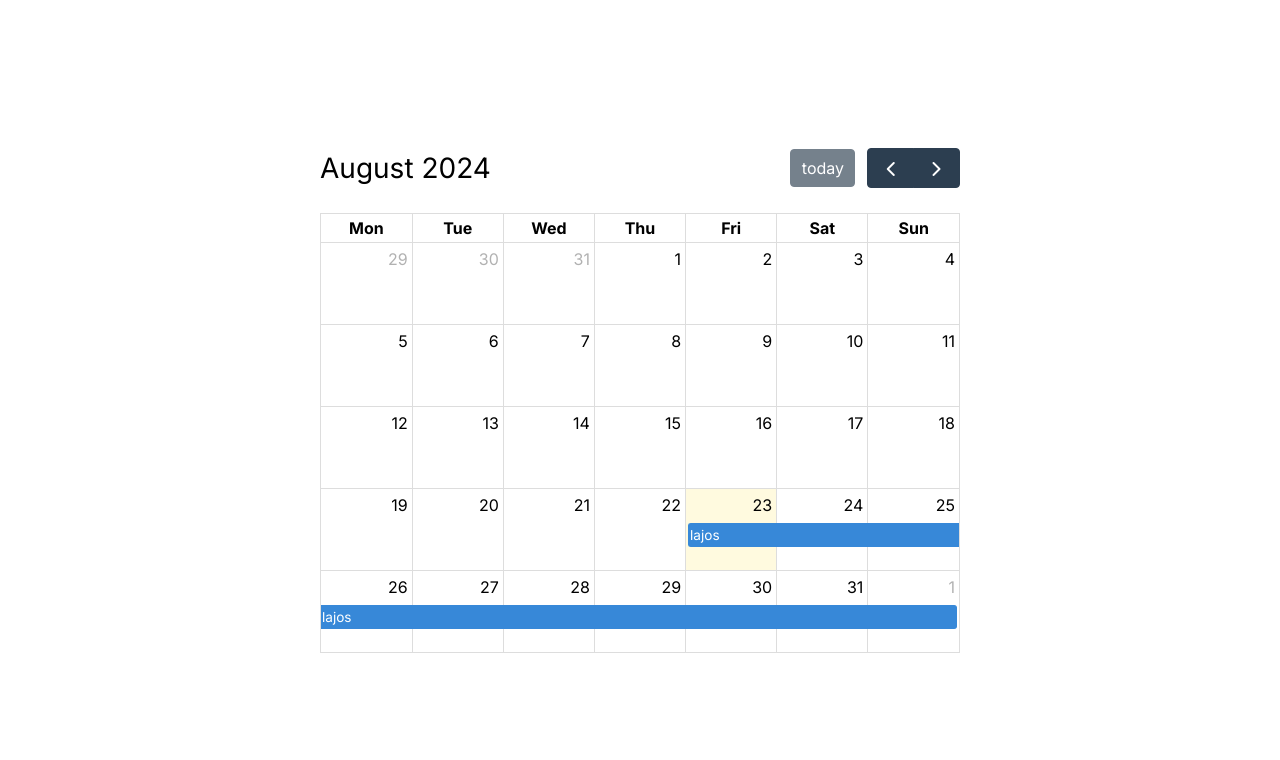
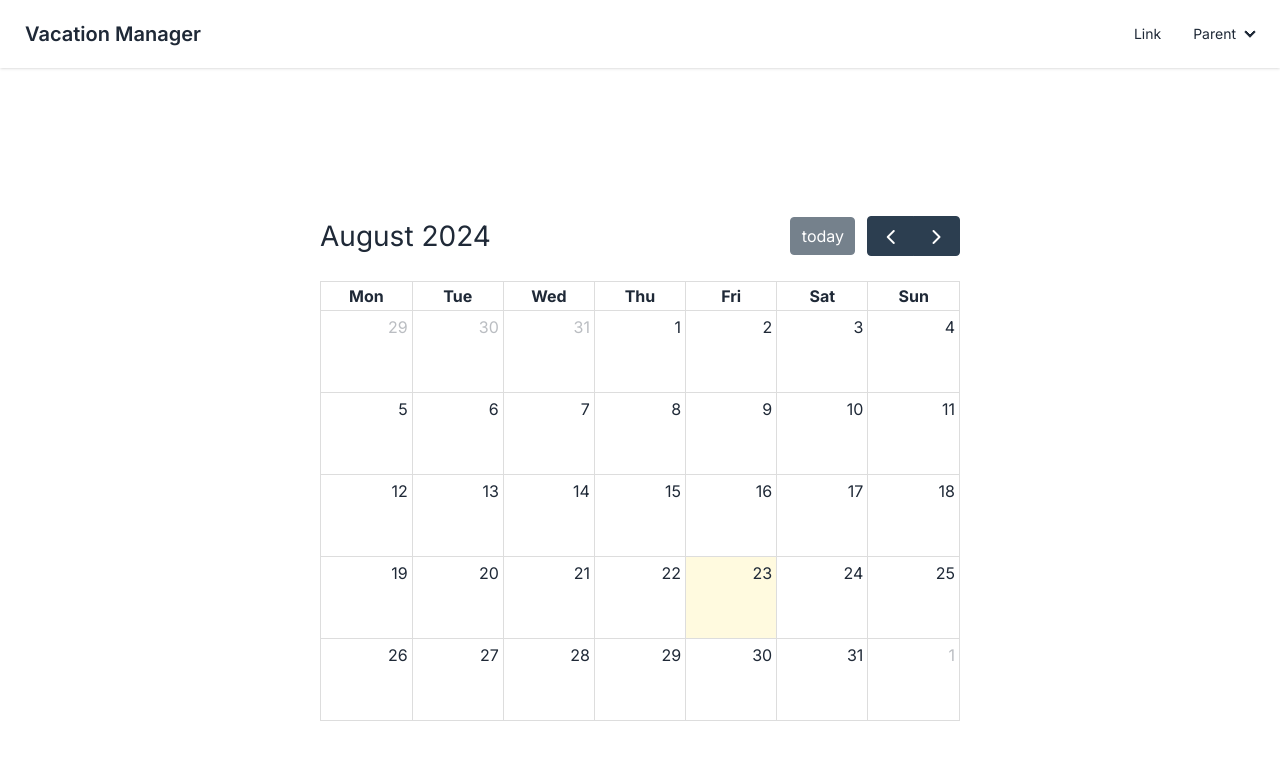
Before and after one commit to hajdupetke/vacation-manager, a Next.js app: page / in a window 1280 px wide. Shown: the top 760 px of the page. Built offline with nearby package versions, Linux system fonts and the light colour scheme; no server answers; the database is empty.

Commit message:
Added event getter action, created navbar, created admin homepage

```diff
--- a/src/_components/Cal.tsx
+++ b/src/_components/Cal.tsx
@@ -1,8 +1,24 @@
 "use client";
 import FullCalendar from "@fullcalendar/react";
 import dayGridPlugin from "@fullcalendar/daygrid";
+import { LeaveRequest, LeaveState } from "@prisma/client";
+import { useEffect } from "react";
 
-const Cal = (props: any) => (
+interface CalendarProps {
+  events: {
+    title: string | undefined;
+    start: string | undefined;
+    end: string | undefined;
+    state: LeaveState | undefined;
+  }[];
+}
+
+const Cal = ({ events }: CalendarProps) => {
+  useEffect(() => {
+    console.log(events);
+  });
+
+  return (
     <div className="w-[calc(100%/2)]">
       <FullCalendar
         plugins={[dayGridPlugin]}
@@ -10,15 +26,10 @@ const Cal = (props: any) => (
         fixedWeekCount={false}
         height="auto"
         firstDay={1}
-      events={[
-        {
-          title: "lajos",
-          start: "2024-08-23",
-          end: "2024-09-02",
-        },
-      ]}
+        events={events}
       />
     </div>
   );
+};
 
 export default Cal;
--- /dev/null
+++ b/src/_components/Navigation.tsx
@@ -0,0 +1,33 @@
+import React from "react";
+
+const Navigation = () => {
+  return (
+    <div className="navbar bg-base-100 shadow">
+      <div className="flex-1">
+        <a className="btn btn-ghost text-xl">Vacation Manager</a>
+      </div>
+      <div className="flex-none">
+        <ul className="menu menu-horizontal px-1">
+          <li>
+            <a>Link</a>
+          </li>
+          <li>
+            <details>
+              <summary>Parent</summary>
+              <ul className="rounded-t-none bg-base-100 p-2">
+                <li>
+                  <a>Link 1</a>
+                </li>
+                <li>
+                  <a>Link 2</a>
+                </li>
+              </ul>
+            </details>
+          </li>
+        </ul>
+      </div>
+    </div>
+  );
+};
+
+export default Navigation;
--- /dev/null
+++ b/src/app/admin/page.tsx
@@ -0,0 +1,3 @@
+export default function AdminHome() {
+  return <h1>Admin Home Page</h1>;
+}
--- a/src/app/layout.tsx
+++ b/src/app/layout.tsx
@@ -2,6 +2,7 @@ import "~/styles/globals.css";
 import { Inter } from "next/font/google";
 
 import { type Metadata } from "next";
+import Navigation from "~/_components/Navigation";
 
 export const metadata: Metadata = {
   title: "Vacation Manager",
@@ -17,7 +18,10 @@ export default function RootLayout({
 }: Readonly<{ children: React.ReactNode }>) {
   return (
     <html lang="en" className={inter.className}>
-      <body>{children}</body>
+      <body>
+        <Navigation />
+        <div className="h-[calc(100vh-68px)]">{children}</div>
+      </body>
     </html>
   );
 }
--- a/src/app/page.tsx
+++ b/src/app/page.tsx
@@ -1,9 +1,12 @@
 import Cal from "~/_components/Cal";
+import { getEventsForCalendar } from "~/server/action";
 
-export default function HomePage() {
+export default async function HomePage() {
+  const events = await getEventsForCalendar();
+
   return (
     <main className="flex h-screen items-center justify-center">
-      <Cal />
+      <Cal events={events} />
     </main>
   );
 }
--- /dev/null
+++ b/src/server/action.ts
@@ -0,0 +1,25 @@
+"use server";
+
+import { unstable_noStore as noStore } from "next/cache";
+import { db } from "./db";
+
+export const getEventsForCalendar = async () => {
+  noStore();
+
+  const data = await db.leaveRequest.findMany({
+    include: {
+      user: true,
+    },
+  });
+
+  const events = await data.map((event) => {
+    return {
+      title: `${event.user.name}'s vacation`,
+      start: event.startDate.toISOString().split("T")[0],
+      end: event.endDate.toISOString().split("T")[0],
+      state: event.state
+    };
+  });
+
+  return events;
+};
--- a/src/server/auth.ts
+++ b/src/server/auth.ts
@@ -5,7 +5,6 @@ import {
   type NextAuthOptions,
 } from "next-auth";
 import { type Adapter } from "next-auth/adapters";
-import DiscordProvider from "next-auth/providers/discord";
 import GoogleProvider from "next-auth/providers/google";
 
 import { env } from "~/env";
--- a/tailwind.config.ts
+++ b/tailwind.config.ts
@@ -10,5 +10,8 @@ export default {
       },
     },
   },
-  plugins: [],
+  plugins: [require("daisyui")],
+  daisyui: {
+    themes: ["light"],
+  },
 } satisfies Config;
```
Lines whose indentation alone changed are shown as unchanged.
